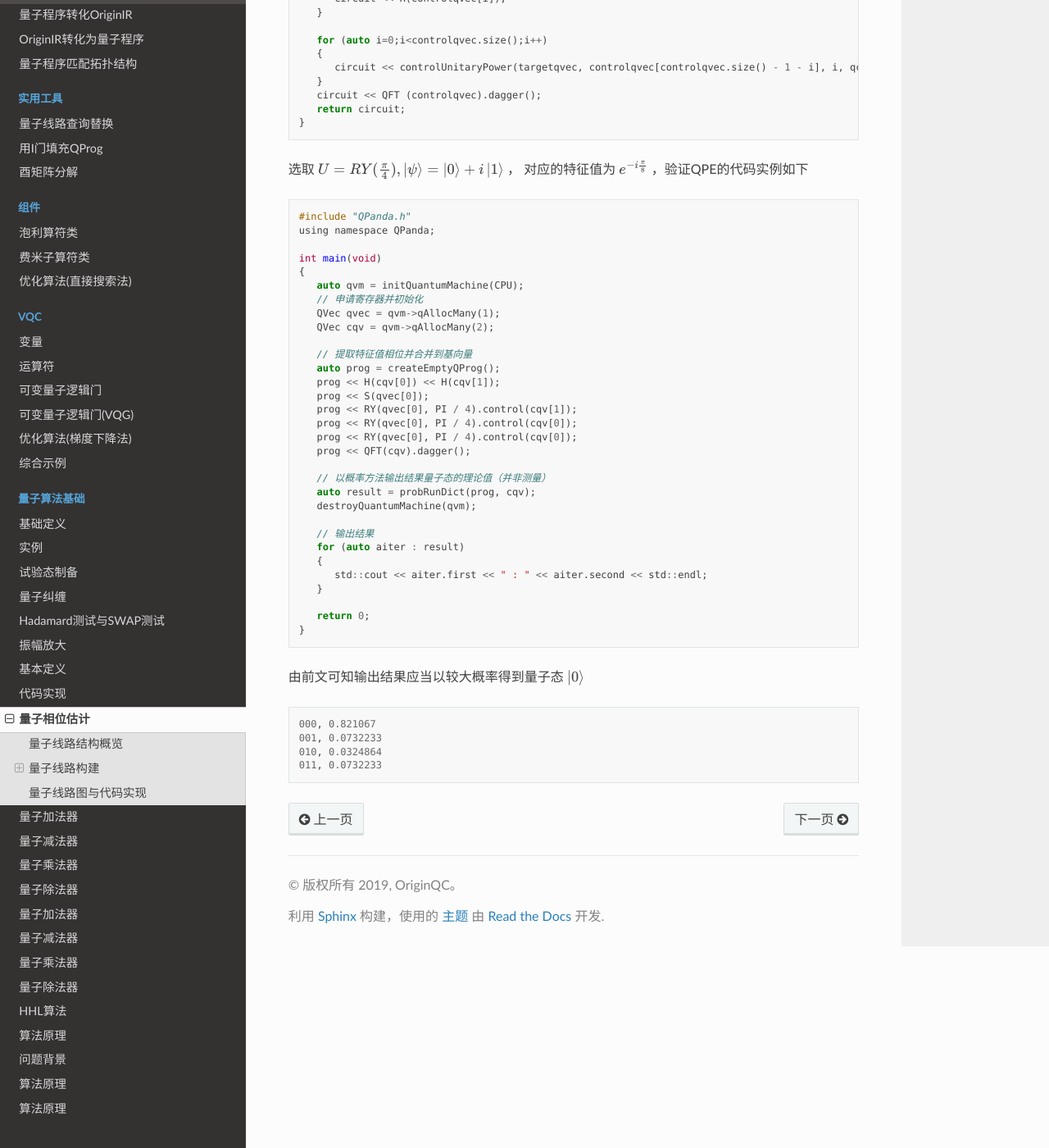
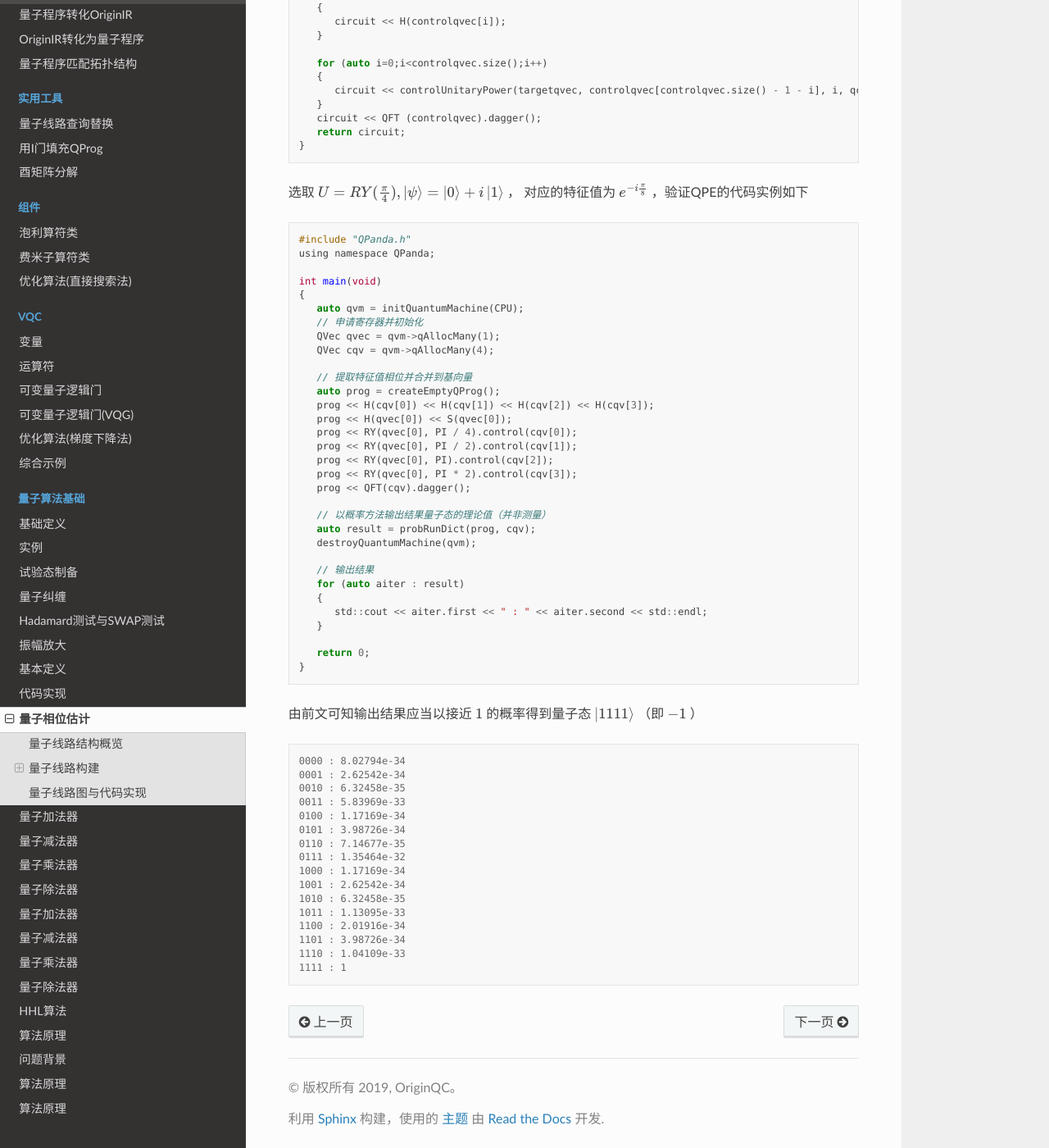
Before and after one commit to OriginQ/QPanda-tutorial, a Sphinx documentation site: the page built from source/QPE.rst, in a window 1280 px wide and 1400 px high, scrolled down 2402 px. Shown: the whole window at 82% size. Built offline with Sphinx 7.4.7 and the Read the Docs theme 2.0.0, drawn with Linux system fonts in a browser that asks for light colours; pages that are not in the unit, such as notebooks, are missing from menus.

```diff
--- a/source/QPE.rst
+++ b/source/QPE.rst
@@ -38,6 +38,7 @@ e^{2\pi i\varphi}\left|\psi\right\rangle` 中的 :math:`\varphi`，\
    (C-U^{2^t})(a\left|0\right\rangle+b\left|1\right\rangle)\otimes\left|\psi\right\rangle \
    =(a\left|0\right\rangle+e^{2\pi i\varphi2^t}b\left|1\right\rangle)\otimes\left|\psi\right\rangle.
    \end{aligned}
+
 特征值相位 :math:`\varphi` 通过这种受控变换可以提取到振幅中。
 
 特征值相位由振幅转移到基向量
@@ -49,6 +50,7 @@ e^{2\pi i\varphi}\left|\psi\right\rangle` 中的 :math:`\varphi`，\
    (C-U^{2^0})\cdots(C-U^{2^n})\frac{1}{2^\frac{n}{2}}\otimes_{t=1}^n
    (\left|0\right\rangle+\left|1\right\rangle)= (\left|0\right\rangle+e^{2\pi i\varphi2^{1-1}}\
    \left|1\right\rangle)\cdots(\left|0\right\rangle+e^{2\pi i\varphi2^{n-1}}\left|1\right\rangle).
+
 此时辅助比特中的量子态形式与QFT的结果量子态相近，借助IQFT有如下结果：
 
 .. math::
@@ -58,6 +60,7 @@ e^{2\pi i\varphi}\left|\psi\right\rangle` 中的 :math:`\varphi`，\
    \varphi k}\left|k\right\rangle \\ & =\frac{1}{2^n}\Sigma_{k=0}^{2^n-1}\Sigma_{x=0}
    ^{2^n-1}e^{-\frac{2\pi ik}{2^n}\left(x-2^n\varphi\right)}\left|x\right\rangle.
    \end{aligned}
+
 含特征值相位的基向量测量
 ++++
 
@@ -120,15 +123,16 @@ QPE的量子线路图如下所示
       auto qvm = initQuantumMachine(CPU);
       // 申请寄存器并初始化
       QVec qvec = qvm->qAllocMany(1);
-      QVec cqv = qvm->qAllocMany(2);
+      QVec cqv = qvm->qAllocMany(4);
 
       // 提取特征值相位并合并到基向量
       auto prog = createEmptyQProg();
-      prog << H(cqv[0]) << H(cqv[1]);
-      prog << S(qvec[0]);
-      prog << RY(qvec[0], PI / 4).control(cqv[1]);
+      prog << H(cqv[0]) << H(cqv[1]) << H(cqv[2]) << H(cqv[3]);
+      prog << H(qvec[0]) << S(qvec[0]);
       prog << RY(qvec[0], PI / 4).control(cqv[0]);
-      prog << RY(qvec[0], PI / 4).control(cqv[0]);
+      prog << RY(qvec[0], PI / 2).control(cqv[1]);
+      prog << RY(qvec[0], PI).control(cqv[2]);
+      prog << RY(qvec[0], PI * 2).control(cqv[3]);
       prog << QFT(cqv).dagger();
 
       // 以概率方法输出结果量子态的理论值（并非测量）
@@ -144,11 +148,23 @@ QPE的量子线路图如下所示
       return 0;
    }
 
-由前文可知输出结果应当以较大概率得到量子态 :math:`\left|0\right\rangle`
+由前文可知输出结果应当以接近 :math:`1` 的概率得到量子态 :math:`\left|1111\right\rangle` （即 :math:`-1` ）
 
 .. code-block:: c
 
-   000, 0.821067
-   001, 0.0732233
-   010, 0.0324864
-   011, 0.0732233
+   0000 : 8.02794e-34
+   0001 : 2.62542e-34
+   0010 : 6.32458e-35
+   0011 : 5.83969e-33
+   0100 : 1.17169e-34
+   0101 : 3.98726e-34
+   0110 : 7.14677e-35
+   0111 : 1.35464e-32
+   1000 : 1.17169e-34
+   1001 : 2.62542e-34
+   1010 : 6.32458e-35
+   1011 : 1.13095e-33
+   1100 : 2.01916e-34
+   1101 : 3.98726e-34
+   1110 : 1.04109e-33
+   1111 : 1
```
Also changed, not shown: source/AmplitudeAmplification.rst (+5 -5 lines), source/HHL.rst (+33 -9 lines), source/images/HHL_Alg.png, source/images/Hadamard.png, source/images/QPE.png.
